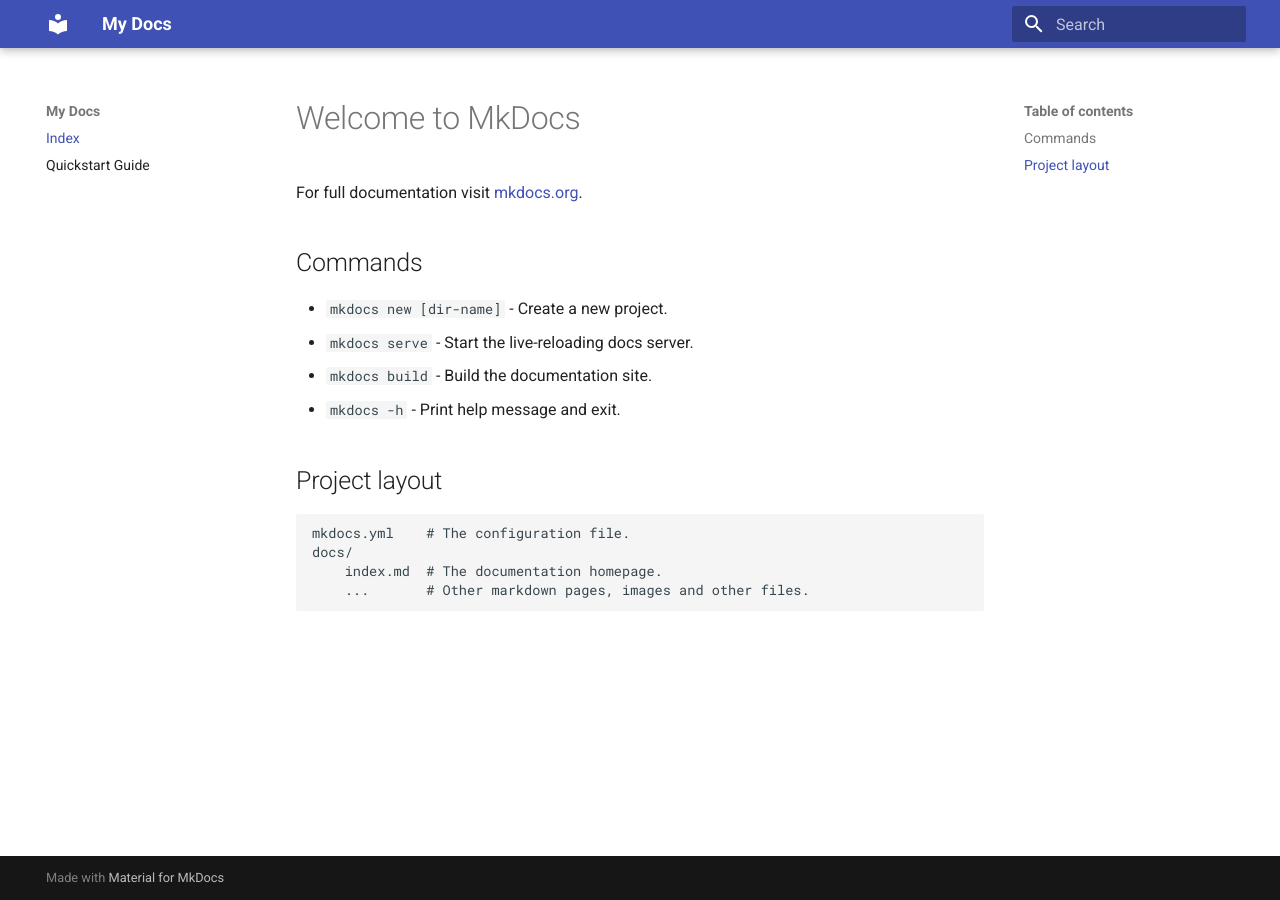
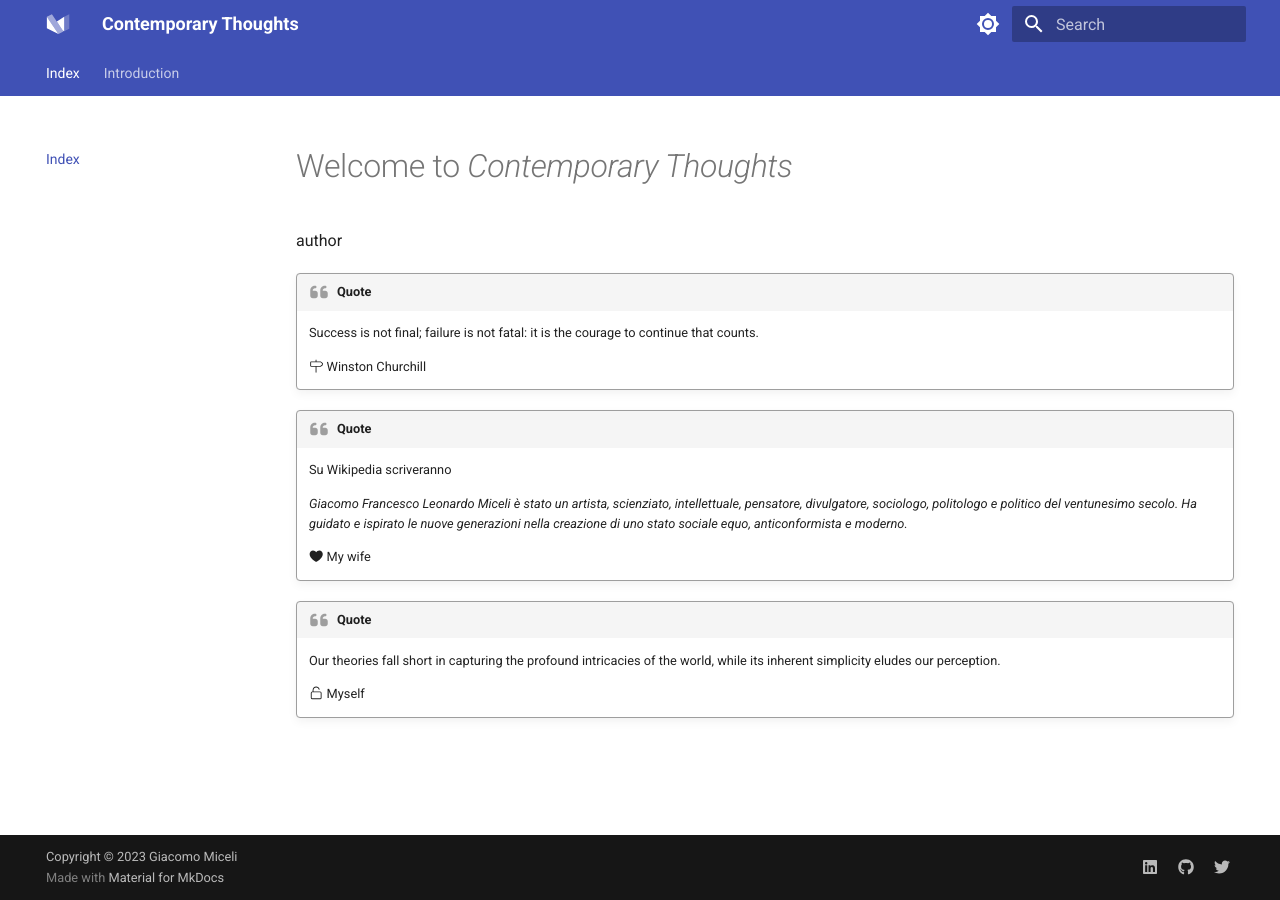
Before and after one commit to giafrale/mkdocs, an MkDocs documentation site: the page built from docs/index.md, in a window 1280 px wide. Built offline with MkDocs 1.6.1 and Material for MkDocs 9.7.7, drawn with Linux system fonts in a browser that asks for light colours.

Commit message:
contemporary thoughts

```diff
--- a/docs/index.md
+++ b/docs/index.md
@@ -1,17 +1,24 @@
-# Welcome to MkDocs
+# Welcome to *Contemporary Thoughts*
+author
 
-For full documentation visit [mkdocs.org](https://www.mkdocs.org).
+!!! quote
 
-## Commands
+    Success is not final; failure is not fatal: it is the courage to continue that counts.
 
-* `mkdocs new [dir-name]` - Create a new project.
-* `mkdocs serve` - Start the live-reloading docs server.
-* `mkdocs build` - Build the documentation site.
-* `mkdocs -h` - Print help message and exit.
+    :octicons-milestone-24: Winston Churchill
 
-## Project layout
 
-    mkdocs.yml    # The configuration file.
-    docs/
-        index.md  # The documentation homepage.
-        ...       # Other markdown pages, images and other files.
+!!! quote
+
+    Su Wikipedia scriveranno
+
+    _Giacomo Francesco Leonardo Miceli è stato un artista, scienziato, intellettuale, pensatore, divulgatore, sociologo, politologo e politico  del ventunesimo secolo. Ha guidato e ispirato le nuove generazioni nella creazione di uno stato sociale equo, anticonformista e moderno._
+
+    :octicons-heart-fill-24:{ .heart } My wife
+
+
+!!! quote
+
+    Our theories fall short in capturing the profound intricacies of the world, while its inherent simplicity eludes our perception.
+
+    :octicons-unlock-24: Myself
--- a/mkdocs.yml
+++ b/mkdocs.yml
@@ -1,6 +1,83 @@
-site_name: My Docs
+site_name: Contemporary Thoughts
 nav:
   - Index: 'index.md'
-  - Quickstart Guide: 'quickstart.md'
+  - Introduction: 'intro.md'
 theme:
   name: material
+
+  features:
+    - navigation.tabs
+    - navigation.sections
+    - navigation.top
+    - toc.integrate
+    - search.suggest
+    - search.highlight
+    - content.tabls.link
+    - content.code.annotation
+    - content.code.copy
+
+  palette:
+
+    # Palette toggle for light mode
+    - scheme: default
+      toggle:
+        icon: material/brightness-7
+        name: Switch to dark mode
+      primary: navyblue
+      accent: purple
+
+    # Palette toggle for dark mode
+    - scheme: slate
+      toggle:
+        icon: material/brightness-4
+        name: Switch to light mode
+      primary: navyblue
+      accent: lime
+
+  font:
+    text: Roboto
+    code: Roboto Mono
+  favicon: assets/favicon.png
+  icon:
+    logo: logo
+
+  icon:
+    logo: logo
+    admonition:
+      note: fontawesome/solid/note-sticky
+      abstract: fontawesome/solid/book
+      info: fontawesome/solid/circle-info
+      tip: fontawesome/solid/bullhorn
+      success: fontawesome/solid/check
+      question: fontawesome/solid/circle-question
+      warning: fontawesome/solid/triangle-exclamation
+      failure: fontawesome/solid/bomb
+      danger: fontawesome/solid/skull
+      bug: fontawesome/solid/robot
+      example: fontawesome/solid/flask
+      quote: fontawesome/solid/quote-left
+
+
+markdown_extensions:
+  - admonition
+  - pymdownx.details
+  - pymdownx.superfences
+  - attr_list
+  - pymdownx.emoji:
+      emoji_index: !!python/name:materialx.emoji.twemoji
+      emoji_generator: !!python/name:materialx.emoji.to_svg
+
+
+extra:
+  social:
+    - icon: fontawesome/brands/linkedin
+      link: https://www.linkedin.com/in/giacomo-miceli-phd/
+    - icon: fontawesome/brands/github
+      link: https://github.com/giafrale
+    - icon: fontawesome/brands/twitter
+      link: https://twitter.com/gia_miceli
+
+extra_css:
+  - stylesheets/extra.css
+
+copyright: Copyright &copy; 2023 Giacomo Miceli
```
Also changed, not shown: docs/intro.md (added, +8 -0 lines), docs/quickstart.md (deleted, +0 -2 lines), docs/assets/favicon.png (added), docs/img/logo.png (added), docs/img/logo.svg (added).
